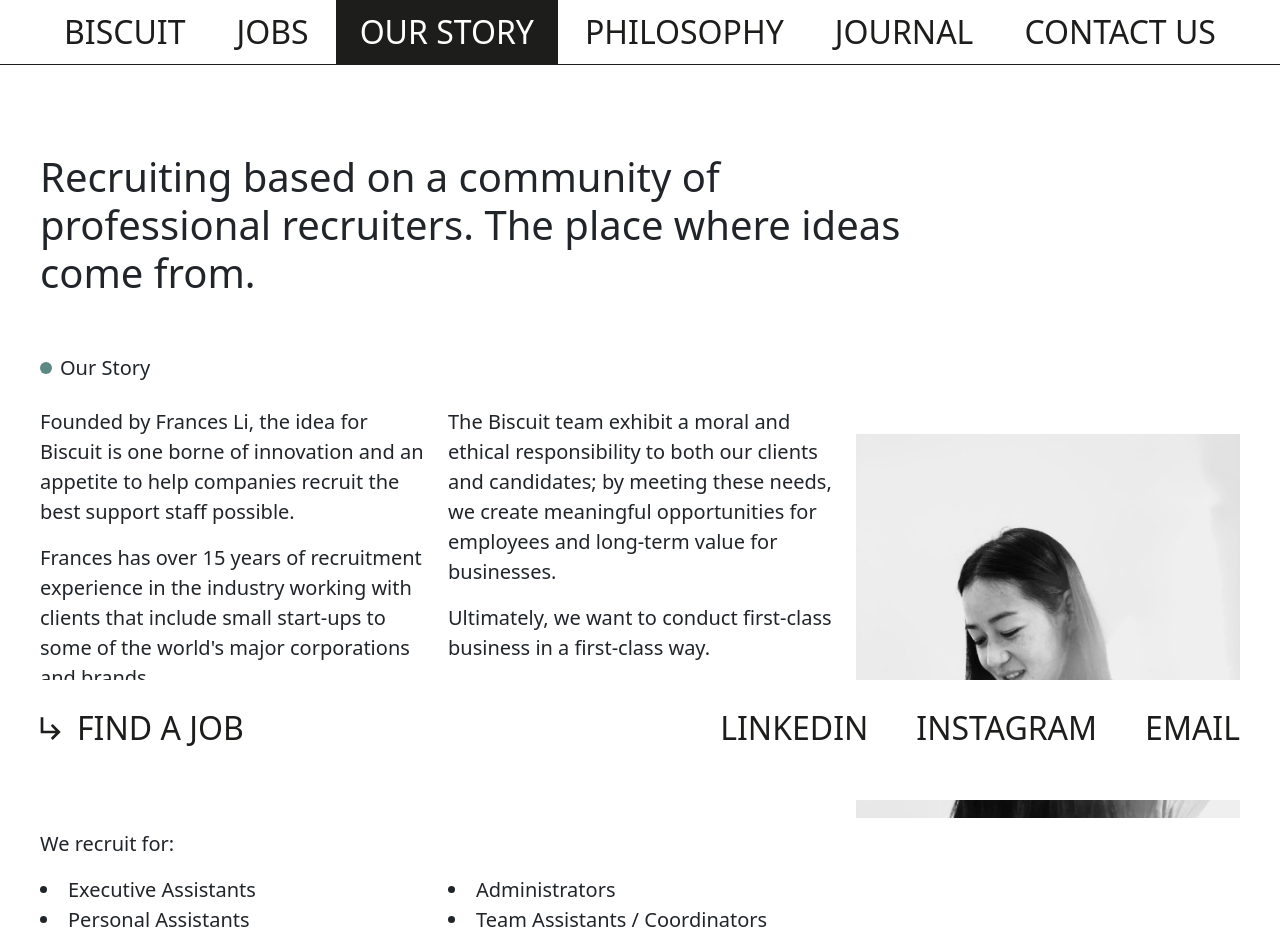
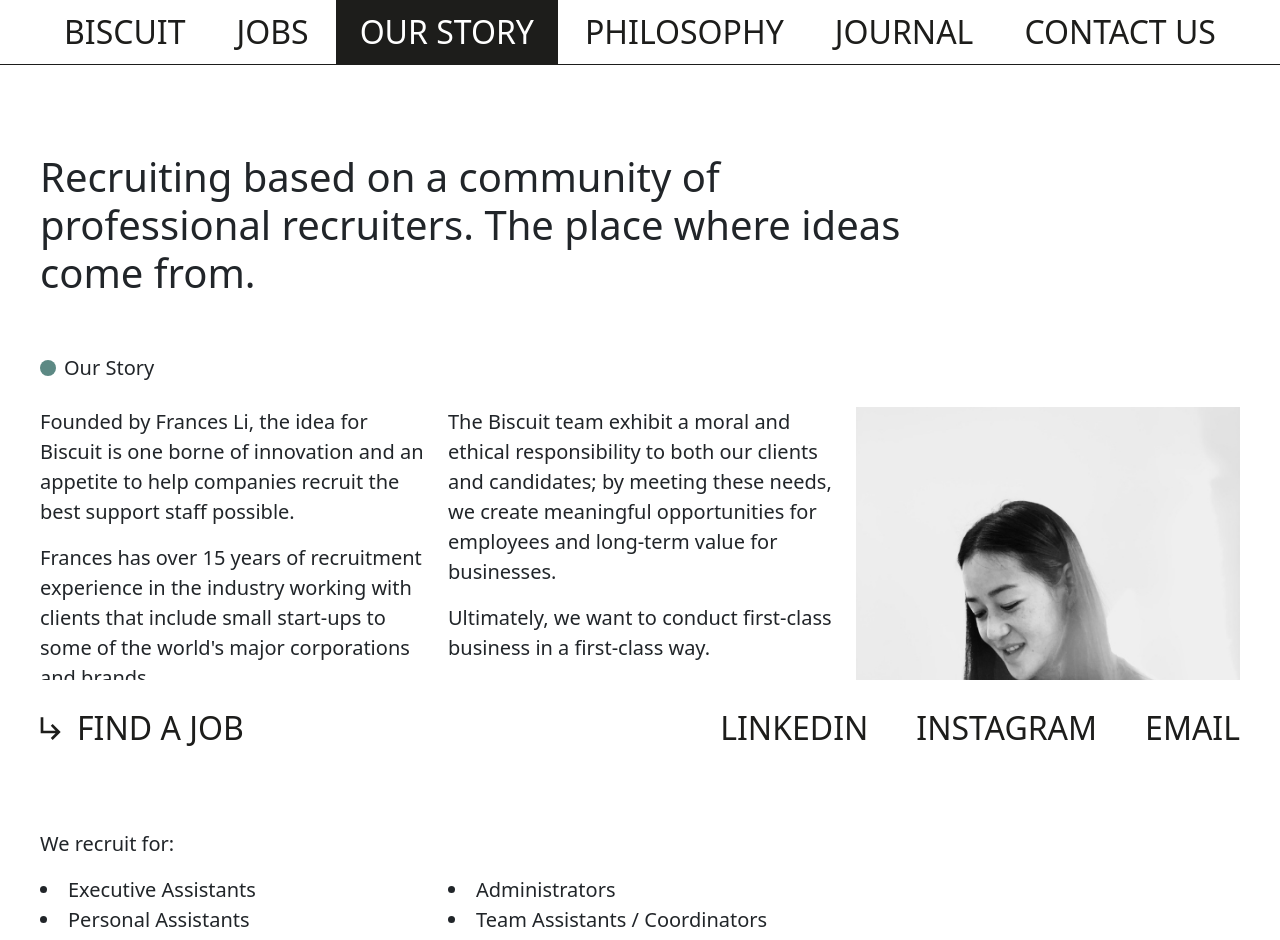
Before and after one commit to techtee-ltd/biscuit-recruitment-website, a Next.js app: page /our-story in a window 1280 px wide. Shown: the top 940 px of the page. Built offline with nearby package versions, Linux system fonts and the light colour scheme.

Commit message:
fixed proper image sizing, circle size and color

```diff
--- a/src/app/(app)/our-story/our-story.module.scss
+++ b/src/app/(app)/our-story/our-story.module.scss
@@ -8,23 +8,13 @@
 }
 
 .circle {
-    width: 12px;
-    height: 12px;
+    width: 16px;
+    height: 16px;
     border-radius: 1000px;
     background-color: var(--primary-green);
     padding: 0
 }
 
-.imageContainer {
-    position: relative;
-    min-width: 343px;
-    min-height: 343px;
-    max-width: 437px;
-    max-height: 437px;
-    width: 100%;
-    height: 100%;
-    background-position: top;
-}
 
 .positionsContainer {
     margin-top: 56px;
--- a/src/app/(app)/our-story/page.tsx
+++ b/src/app/(app)/our-story/page.tsx
@@ -88,14 +88,14 @@
           </Row>
         </Col>
         <Col md={6} lg={4}>
-          <div className={styles.imageContainer}>
-            <Image
-              src="/our-story-photo.jpg"
-              alt="our story page photo"
-              fill={true}
-              objectFit="contain"
-            />
-          </div>
+          <Image
+            src="/our-story-photo.jpg"
+            alt="our story page photo"
+            width="0"
+            height="0"
+            sizes="100vw"
+            style={{ width: "100%", height: "auto" }}
+          />
         </Col>
       </Row>
     </div>
--- a/src/app/(app)/philosophy/page.tsx
+++ b/src/app/(app)/philosophy/page.tsx
@@ -34,7 +34,7 @@
         <Col>
           <TextImage
             title="Our Clients"
-            color="#F2D8D8"
+            color="#5C8984"
             content={[
               "We meet with all of our clients and seek to understand their needs, from filling a specific vacant position to consulting on support staff infrastructure for new or expanding businesses.",
             ]}
--- a/src/components/HowWeWork/HowWeWork.module.scss
+++ b/src/components/HowWeWork/HowWeWork.module.scss
@@ -1,10 +1,3 @@
-.imageContainer {
-    position: relative;
-    max-width: 437px;
-    width: 100%;
-    padding-bottom: 100%;
-}
-
 .circle {
     width: 16px;
     height: 16px;
--- a/src/components/TextImage/TextImage.module.scss
+++ b/src/components/TextImage/TextImage.module.scss
@@ -1,11 +1,3 @@
-.imageContainer {
-    position: relative;
-    max-width: 437px;
-    width: 100%;
-    padding-bottom: 100%;
-    background-position: top;
-}
-
 .circle {
     width: 16px;
     height: 16px;
```
Also changed, not shown: src/components/HowWeWork/index.tsx (+8 -8 lines), src/components/TextImage/index.tsx (+8 -3 lines).
